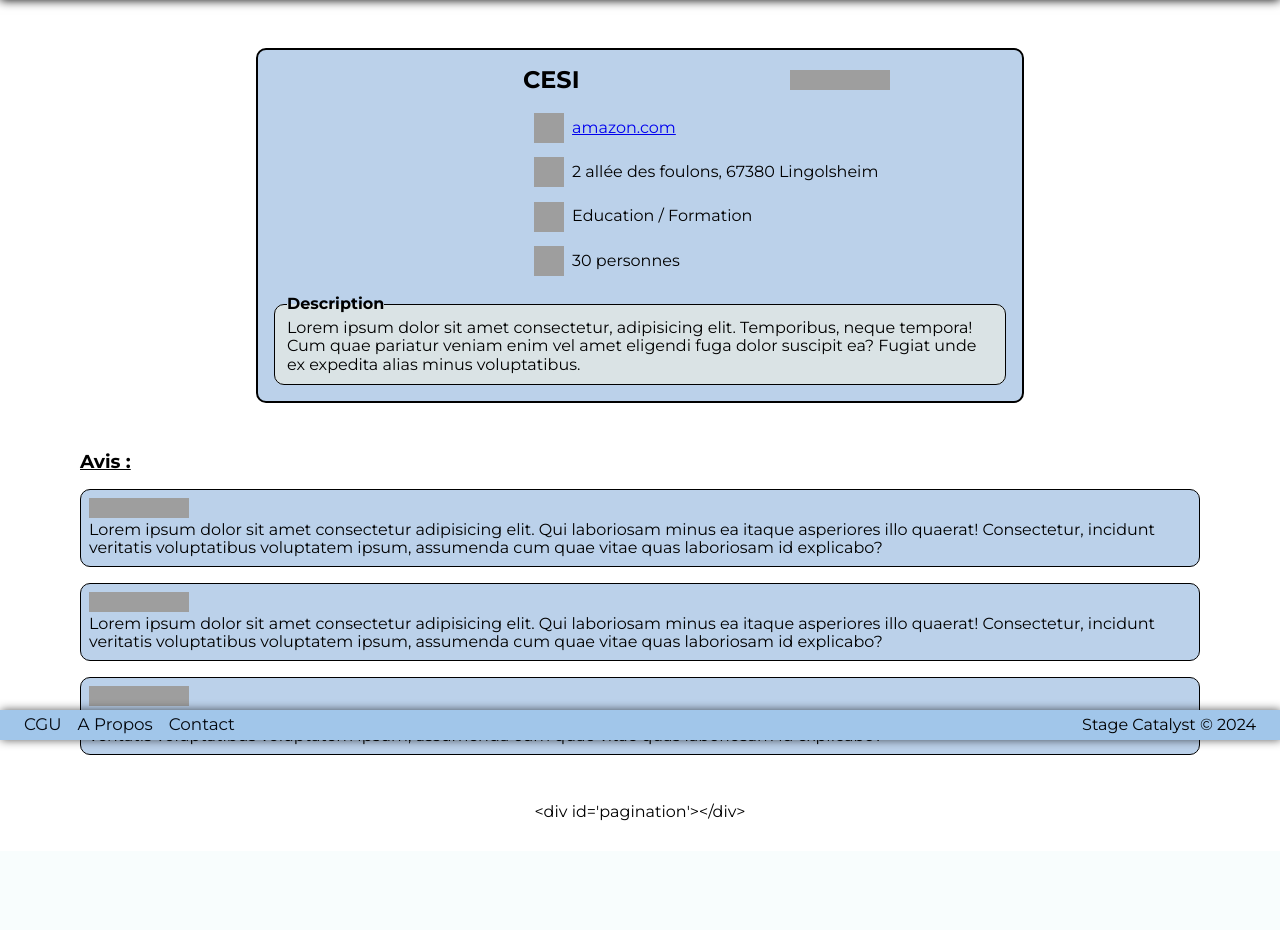
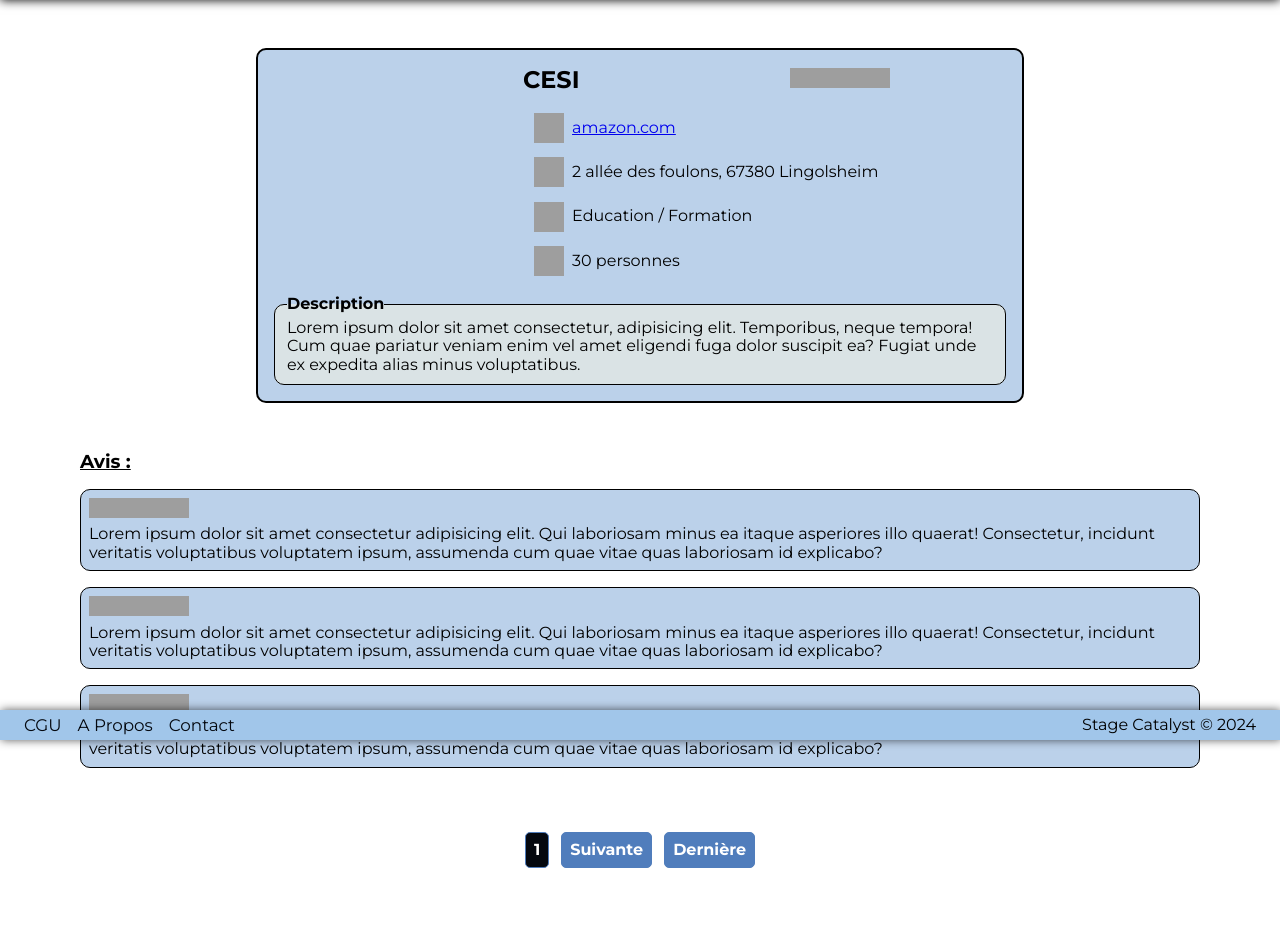
Before and after one commit to aschnepp/Projet-WEB, a PHP site: page /pages/presentation-entreprise.php in a window 1280 px wide. Shown: the part 60-990 px from the top of the page. Before the commit the page ends 881 px from the top, so only its background shows below. Run offline with PHP 8.4, Linux system fonts and the light colour scheme; data comes from the database, SQL or seed files in the repository; grey boxes are pictures that could not be loaded.

Commit message:
Pagination fonctionnelle pour presentation entreprise

```diff
--- a/assets/styles/presentation-entreprise.css
+++ b/assets/styles/presentation-entreprise.css
@@ -142,3 +142,40 @@
     gap: 1rem;
   }
 }
+
+main #pagination {
+  display: flex;
+  justify-content: center;
+  width: 100%;
+  margin-bottom: 2rem;
+  gap: 0.75rem;
+}
+
+main #pagination a {
+  padding: 0.5rem;
+  border: 1px solid var(--blue);
+  border-radius: 5px;
+  width: auto;
+  background-color: var(--blue-dark);
+  color: var(--white);
+  text-decoration: none;
+  font-weight: bold;
+  cursor: pointer;
+  border: 1px solid var(--blue-dark);
+  margin-top: 1rem;
+}
+
+main .offre button:hover,
+main #pagination a:hover {
+  background-color: var(--blue-dark-contrast-hover);
+}
+
+main #pagination a.active {
+  background-color: var(--black);
+  color: var(--white);
+}
+
+main #pagination a.active:hover {
+  background-color: var(--black);
+  color: var(--white);
+}
--- a/model/Pagination.php
+++ b/model/Pagination.php
@@ -16,21 +16,32 @@
 
         if (str_contains($url, "wishlist")) {
             $tableName = "Wishlists";
+        } else if (str_contains($url, "presentation-entreprise")) {
+            $tableName = "Reviews";
         } else {
             $tableName = "Candidates";
         }
 
         $page = isset($_GET['page']) ? $_GET['page'] : 1;
-        $perPage = 5;
+        $perPage = 1;
         // $start = ($page - 1) * $perPage;
         // $end = $start + $perPage;
 
-        $Cookie = new Cookie;
-        $id = $Cookie->get('ID');
-        //$id = 15;
-        // var_dump($id);
-
-        $nbOffers = count($this->select("{$tableName}", ['*'], "user_id = {$id}", false));
+        switch ($tableName) {
+            case "Candidates":
+            case "Wishlists":
+                $Cookie = new Cookie;
+                $id = $Cookie->get('ID');
+                //$id = 15;
+                // var_dump($id);
+                $nbOffers = count($this->select("{$tableName}", ['*'], "user_id = {$id}", false));
+                break;
+            case "Reviews":
+                //$firm_id = $_POST['id'];
+                $firm_id = 124;
+                $nbOffers = count($this->select("{$tableName}", ['*'], "firm_id = {$firm_id}", false));
+                break;
+        }
 
         $noResult = false;
         if ($nbOffers == 0) {
@@ -65,7 +76,6 @@
 
         $links .= "</div>";
 
-        echo $links;
         return $links;
     }
 }
--- a/view/templates/presentation-entreprise.tpl
+++ b/view/templates/presentation-entreprise.tpl
@@ -81,5 +81,5 @@
                 vitae quas laboriosam id explicabo?</p>
         </section>
     </section>
-    {$pagination}
+    {$pagination nofilter}
 {/block}
```
